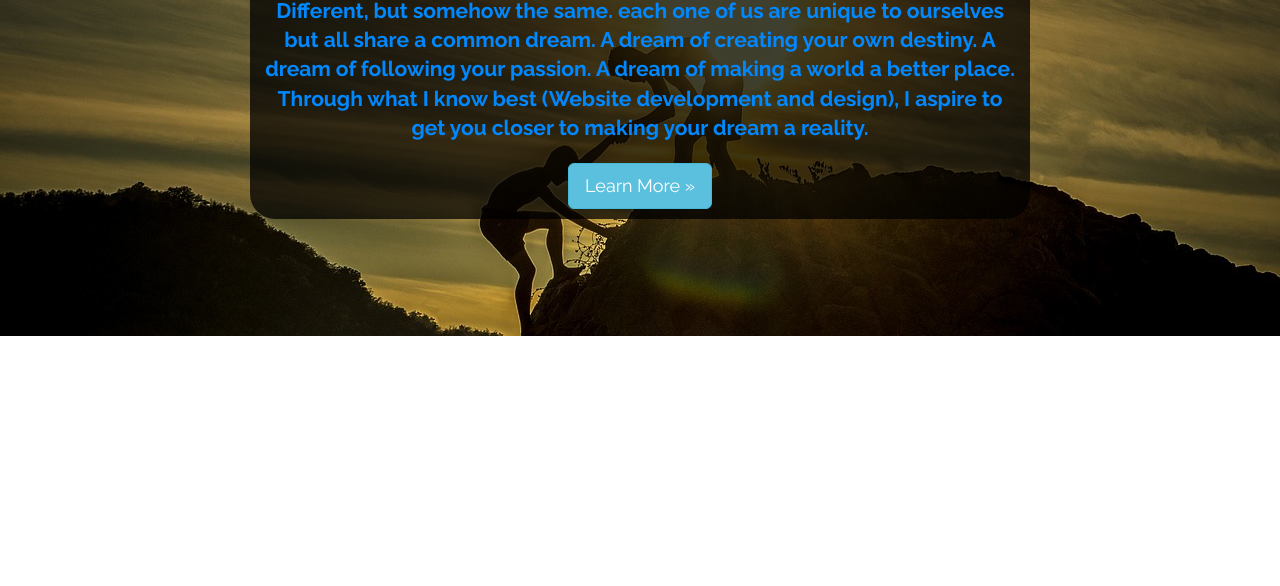
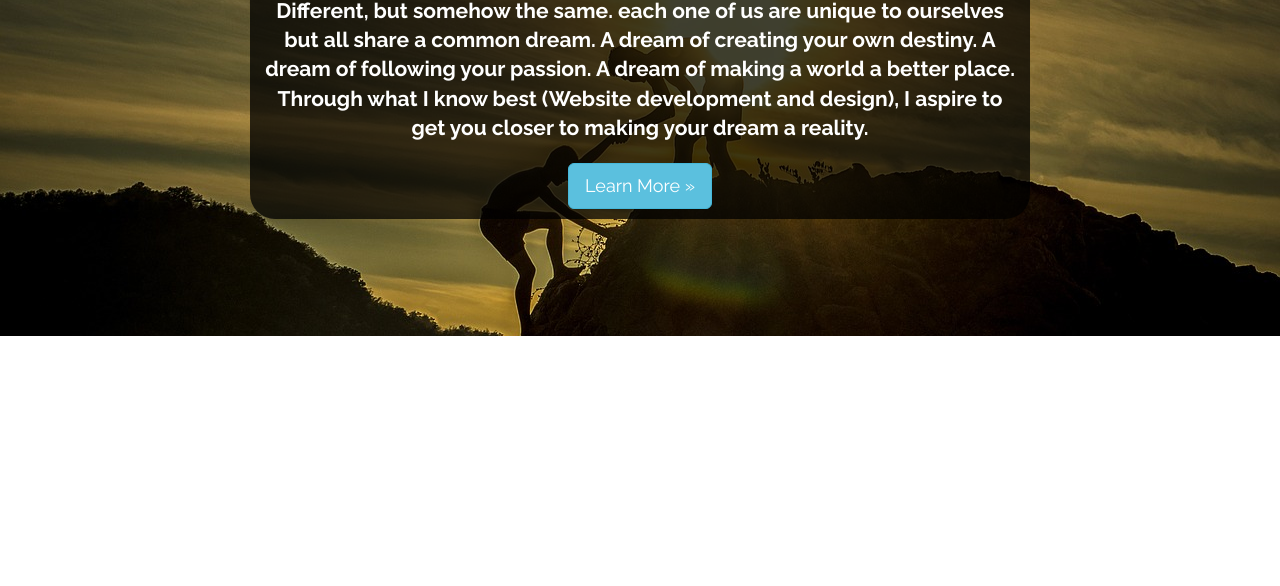
Before and after one commit to jakesonline1/myportfolio, a plain HTML site: page index.html in a window 1280 px wide. Shown: the part 214-800 px from the top of the page. Drawn offline with nearby package versions, Linux system fonts and the light colour scheme.

Commit message:
added white to the hero

```diff
--- a/assets/css/styles.css
+++ b/assets/css/styles.css
@@ -23,7 +23,7 @@ body {
      background: url('../img/helpinghand.jpg') 50% 0 repeat fixed;
      min-height: 500px;
      padding: 40px 0;
-     color: rgb(0,136,255);
+     color: white;
      -webkit-font-smoothing: antialiased;
      text-rendering: optimizeLegibility;
  }
```
